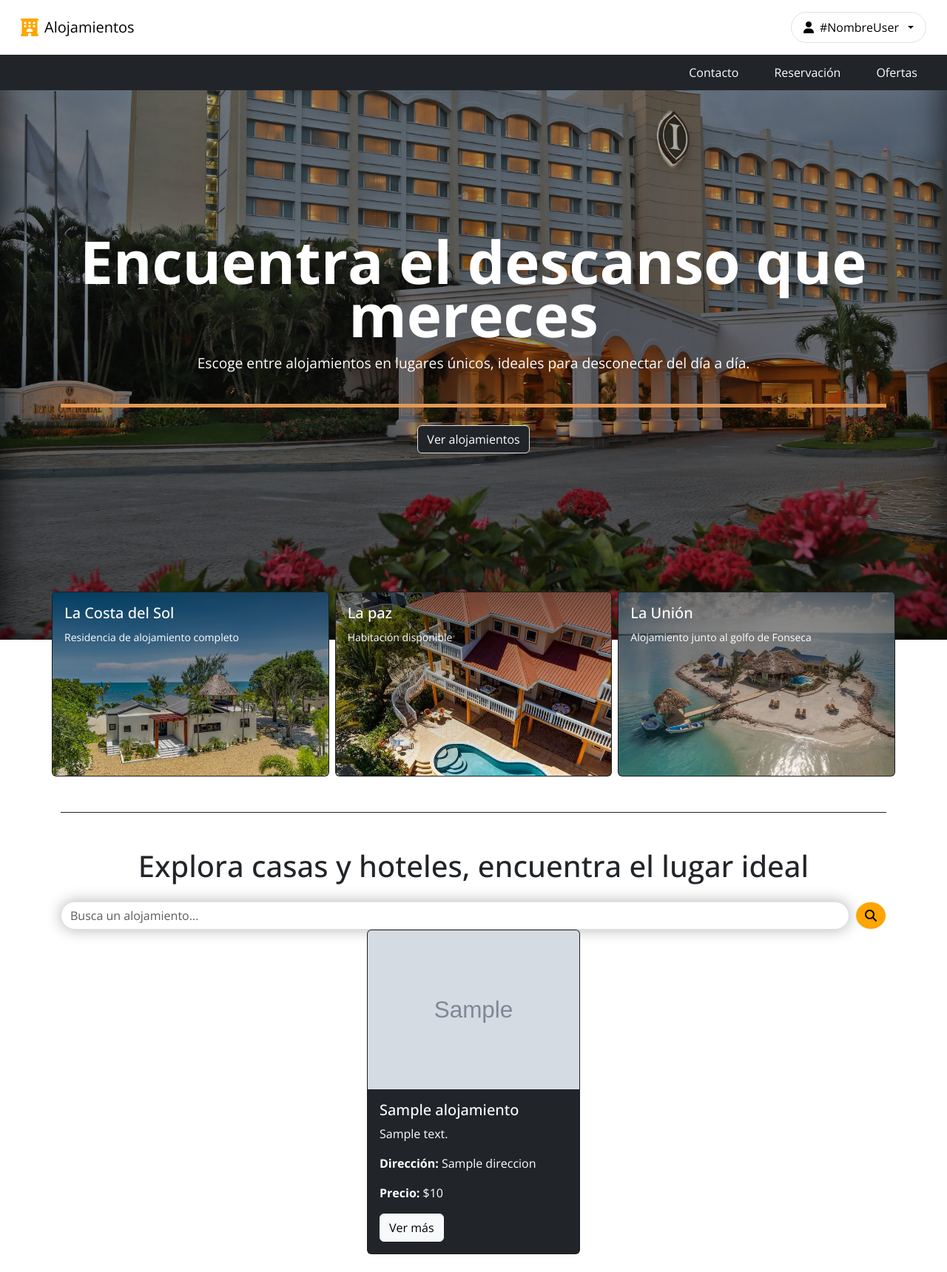
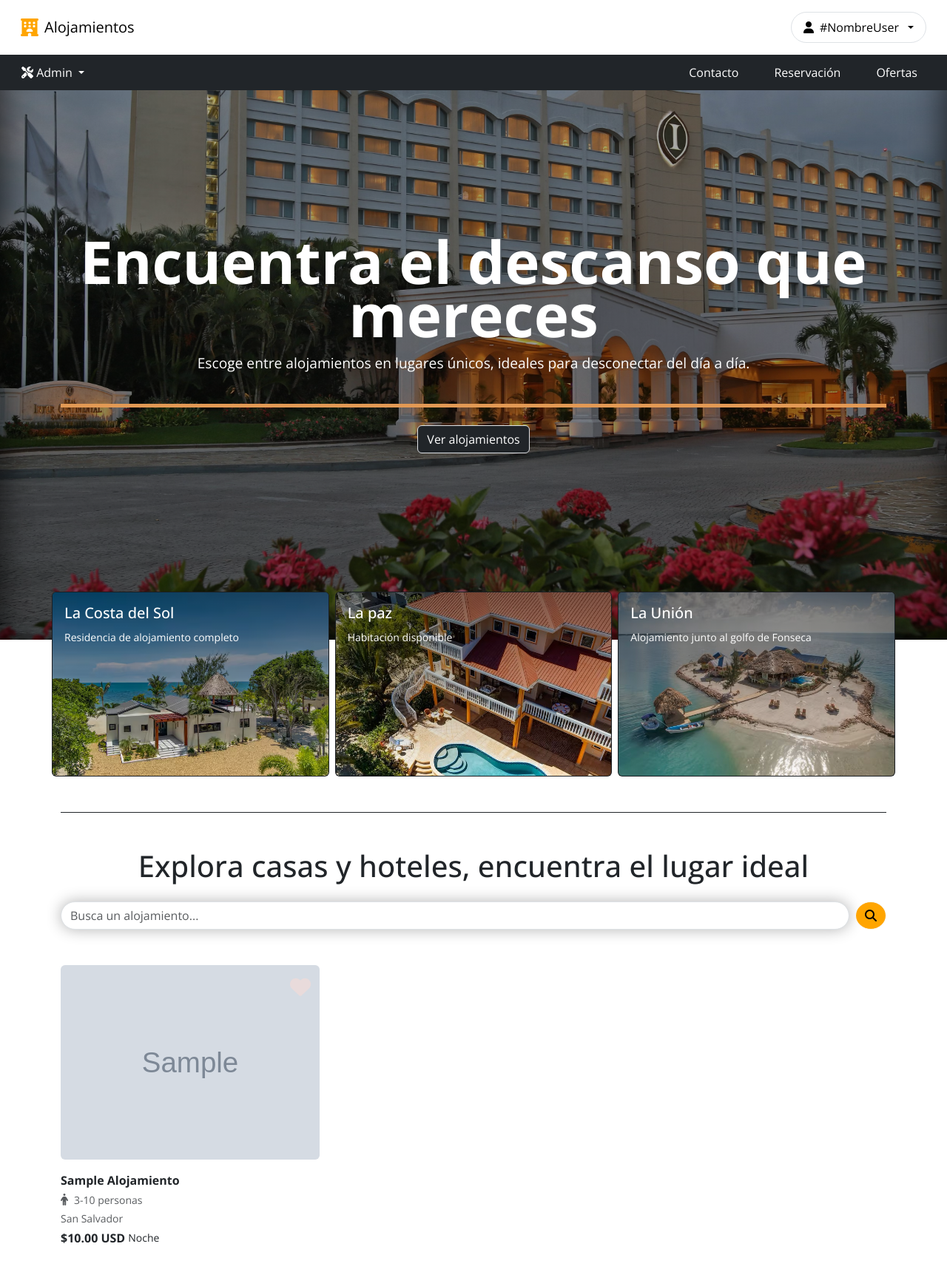
Before and after one commit to ernestolindo/alojamientos-app, a PHP site: template app/views/home.php in a window 1280 px wide. Shown: the whole page at 74% size. After the commit the page ends 1681 px from the top, so only its background shows below. Run offline with PHP 8.4, Linux system fonts and the light colour scheme; the template is opened without the code that fills it: most values are stand-ins (such as "Sample title", 1, 10 or a date in 2020); grey boxes marked "Sample" are stand-in pictures.

Commit message:
Añadiendo correctamente los alojamientos e interaccion de usuario

```diff
--- a/app/views/home.php
+++ b/app/views/home.php
@@ -5,6 +5,9 @@
     <meta charset="UTF-8" />
     <meta name="viewport" content="width=device-width, initial-scale=1.0" />
     <title>Alojamientos App</title>
+
+    <!-- home.css-->
+    <link href="../../public/css/home.css" rel="stylesheet">
 </head>
 
 <body style="font-family: 'Open Sans', serif">
@@ -30,37 +33,7 @@
             </section>
         </div>
 
-        <!--CONTENEDOR de cards-->
-        <div id="cards-presentation"
-            class="container h-50 d-flex justify-content-center align-items-center gap-2 bg-white p-0">
-
-            <!--Card-->
-            <div class="card text-bg-dark d-none d-md-block">
-                <img src="../../public/img/img-card-01.avif" class="card-img" alt="img-card">
-                <div class="card-img-overlay">
-                    <h5 class="card-title">La Costa del Sol</h5>
-                    <p class="card-text"><small>Residencia de alojamiento completo</small></p>
-                </div>
-            </div>
-
-            <!--Card-->
-            <div class="card text-bg-dark d-none d-md-block">
-                <img src="../../public/img/img-card-02.jpg" class="card-img" alt="img-card">
-                <div class="card-img-overlay">
-                    <h5 class="card-title">La paz</h5>
-                    <p class="card-text"><small>Habitación disponible</small></p>
-                </div>
-            </div>
-
-            <!--Card-->
-            <div class="card text-bg-dark d-none d-md-block">
-                <img src="../../public/img/img-card-03.jpg" class="card-img" alt="img-card">
-                <div class="card-img-overlay">
-                    <h5 class="card-title">La Unión</h5>
-                    <p class="card-text"><small>Alojamiento junto al golfo de Fonseca</small></p>
-                </div>
-            </div>
-        </div>
+        <?php include "app/views/partials/card-container-decoration.php"; ?> <!--CONTENEDOR de cards de decoracion-->
 
         <div class="container d-flex justify-content-center my-5">
             <div class="text-white bg-dark" style="height:1px; width:100%;">.</div>
@@ -84,28 +57,79 @@
             </div>
 
             <!--CARDS desde la DB-->
-            <div id="cards-presentation"
-                class="container h-50 d-flex justify-content-center align-items-center gap-2 bg-white p-0 flex-wrap">
+            <div id="cards-presentation" class="container h-50 d-flex justify-content-between align-items-center gap-2 bg-white p-0 flex-wrap mt-5">
 
                 <?php if (!empty($alojamientos)): ?>
                     <?php foreach ($alojamientos as $alojamiento): ?>
-                        <div class="card text-bg-dark" style="width: 18rem;">
-                            <img src="<?= htmlspecialchars($alojamiento['imagen']); ?>" class="card-img-top" alt="Imagen del alojamiento">
-                            <div class="card-body">
-                                <h5 class="card-title"><?= htmlspecialchars($alojamiento['nombre']); ?></h5>
-                                <p class="card-text"><?= htmlspecialchars($alojamiento['descripcion']); ?></p>
-                                <p class="card-text"><strong>Dirección:</strong> <?= htmlspecialchars($alojamiento['direccion']); ?></p>
-                                <p class="card-text"><strong>Precio:</strong> $<?= htmlspecialchars($alojamiento['precio']); ?></p>
-                                <a href="detalles.php?id=<?= $alojamiento['id']; ?>" class="btn btn-light">Ver más</a>
+                        <section>
+
+                            <!--Imagen-->
+                            <div class="img-card-alojamiento">
+                                <a class="text-dark text-decoration-none" href="detalles.php?id=<?= $alojamiento['id']; ?>" target="_blank">
+                                    <img class="img-fluid rounded" src="<?= htmlspecialchars($alojamiento['imagen']); ?>" alt="Alojamiento <?= htmlspecialchars($alojamiento['nombre']); ?>" width="350" height="300">
+                                </a>
+                                <button class="heart-btn text-center mt-5 p-0 bg-transparent border border-0" type="button" data-bs-toggle="tooltip" data-bs-placement="top" data-bs-title="+Favoritos">
+                                    <i class="fa-solid fa-heart fs-3"></i>
+                                </button>
+                            </div>
+
+                            <div class="d-flex flex-column gap-1 mt-3">
+
+                                <!--Nombre Alojamiento-->
+                                <strong class="text-capitalize"><?= htmlspecialchars($alojamiento['nombre']); ?></strong>
+
+                                <!--Numero personas-->
+                                <div class="d-flex flex-row gap-2 align-items-center">
+                                    <i class="fa-solid fa-person text-muted"></i>
+                                    <small class="text-muted">3-10 personas</small>
+                                </div>
+
+                                <!--Departamento ubicacion-->
+                                <small class="text-muted text-capitalize">San Salvador</small>
+
+                                <!--Precio-->
+                                <div class="d-flex flex-row gap-1 align-items-center">
+                                    <strong>$<?= htmlspecialchars(number_format($alojamiento['precio'], 2)); ?> USD</strong>
+                                    <small>Noche</small>
+                                </div>
+
+                            </div>
+                        </section>
+                    <?php endforeach; ?>
+                <?php else: ?>
+                    <p class="mt-3 text-center text-muted alert alert-warning">
+                        <strong>No hay alojamientos disponibles por el momento.</strong>
+                    </p>
+                <?php endif; ?>
+
+
+                <!-- <?php //if (!empty($alojamientos)):
+                        ?>
+                    <?php //foreach ($alojamientos as $alojamiento):
+                    ?>
+                        <div>
+                            <div class="card text-bg-light" style="width: 18rem;">
+                                <img src="<? //= htmlspecialchars($alojamiento['imagen']); ?>" class="card-img-top" alt="Imagen del alojamiento">
+                                <div class="card-body">
+                                    <strong class="card-title fs-6"><? //= htmlspecialchars($alojamiento['nombre']); ?></strong>
+                                    <p class="card-text"><? //= htmlspecialchars($alojamiento['descripcion']); ?></p>
+                                    <p class="card-text"><strong>Dirección:</strong> <? //= htmlspecialchars($alojamiento['direccion']); ?></p>
+                                    <p class="card-text"><strong>Precio:</strong> $<? //= htmlspecialchars($alojamiento['precio']); ?></p>
+                                    <a href="detalles.php?id=<? //= $alojamiento['id']; ?>" class="btn btn-light">Ver más</a>
+                                </div>
                             </div>
                         </div>
-                    <?php endforeach; ?>
-                <?php else: ?>
-                    <p>No hay alojamientos disponibles.</p>
-                <?php endif; ?>
+                    <? //php endforeach;
+                    ?>
+                <? //php else:
+                ?>
+                    <p class="mt-3 text-center text-muted alert alert-warning">
+                        <strong>No hay alojamientos disponibles por el momento.</strong>
+                    </p>
+                <? //php endif;
+                ?> -->
 
             </div>
-
         </section>
 
     </main>
@@ -116,6 +140,10 @@
     <script src="https://cdn.jsdelivr.net/npm/bootstrap@5.3.3/dist/js/bootstrap.bundle.min.js"
         integrity="sha384-YvpcrYf0tY3lHB60NNkmXc5s9fDVZLESaAA55NDzOxhy9GkcIdslK1eN7N6jIeHz"
         crossorigin="anonymous"></script>
+
+    <!--Nombre Alojamiento-->
+    <script src="../../public/js/home.js"></script>
+
 </body>
 
 </html>
--- /dev/null
+++ b/app/views/partials/card-container-decoration.php
@@ -0,0 +1,52 @@
+<!DOCTYPE html>
+<html lang="en">
+
+<head>
+    <meta charset="UTF-8">
+    <meta name="viewport" content="width=device-width, initial-scale=1.0">
+    <title></title>
+
+    <style>
+        /* Contenedor de CARDS */
+        .card-img-overlay {
+            background: linear-gradient(rgba(0, 0, 0, 0.5), rgba(0, 0, 0, 0.0));
+        }
+    </style>
+</head>
+
+<body>
+
+    <div id="cards-presentation"
+        class="container h-50 d-flex justify-content-center align-items-center gap-2 bg-white p-0">
+
+        <!--Card-->
+        <div class="card text-bg-dark d-none d-md-block">
+            <img src="../../public/img/img-card-01.avif" class="card-img" alt="img-card">
+            <div class="card-img-overlay">
+                <h5 class="card-title">La Costa del Sol</h5>
+                <p class="card-text"><small>Residencia de alojamiento completo</small></p>
+            </div>
+        </div>
+
+        <!--Card-->
+        <div class="card text-bg-dark d-none d-md-block">
+            <img src="../../public/img/img-card-02.jpg" class="card-img" alt="img-card">
+            <div class="card-img-overlay">
+                <h5 class="card-title">La paz</h5>
+                <p class="card-text"><small>Habitación disponible</small></p>
+            </div>
+        </div>
+
+        <!--Card-->
+        <div class="card text-bg-dark d-none d-md-block">
+            <img src="../../public/img/img-card-03.jpg" class="card-img" alt="img-card">
+            <div class="card-img-overlay">
+                <h5 class="card-title">La Unión</h5>
+                <p class="card-text"><small>Alojamiento junto al golfo de Fonseca</small></p>
+            </div>
+        </div>
+    </div>
+
+</body>
+
+</html>
--- a/app/views/partials/navbar.php
+++ b/app/views/partials/navbar.php
@@ -12,9 +12,6 @@
 
     <!--FONTAWESOME-->
     <link rel="stylesheet" href="https://cdnjs.cloudflare.com/ajax/libs/font-awesome/6.7.2/css/all.min.css">
-
-    <!-- home.css-->
-    <link href="../../public/css/home.css" rel="stylesheet">
 
     <!-- Estilos google fonts-->
     <style>
@@ -43,12 +40,12 @@
         }
 
         /*SEC-NAVBAR*/
-        .sec-navbar ul li a {
+        .sec-navbar .navbar-nav .nav-item a {
             transition: 0.3s ease;
             color: #fff;
         }
 
-        .sec-navbar ul li a:hover {
+        .sec-navbar .navbar-nav .nav-item a:hover {
             background-color: rgba(227, 228, 223, 0.37) !important;
             transition: 0.3s ease;
             color: #fff !important;
@@ -60,7 +57,7 @@
             .logo-title a,
             .main-navbar ul li,
             .main-navbar button,
-            .sec-navbar ul li a {
+            .sec-navbar .navbar-nav li a {
                 font-size: 0.9em !important;
             }
         }
@@ -102,7 +99,19 @@
 
         <!-- NAVBAR SECUNDARIO -->
         <nav class="sec-navbar navbar navbar-expand bg-dark p-1">
-            <div class="container-fluid justify-content-center justify-content-sm-end">
+            <div class="container-fluid justify-content-center justify-content-sm-between">
+
+                <!--Boton que solo debe aparecer al ADMIN-->
+                <div class="dropdown">
+                    <a class="btn dropdown-toggle text-white" href="#" role="button" data-bs-toggle="dropdown" aria-expanded="false">
+                        <i class="fa-solid fa-screwdriver-wrench"></i>
+                        Admin
+                    </a>
+
+                    <ul class="dropdown-menu">
+                        <li><a class="dropdown-item text-black" href="#">+ Añadir alojamiento</a></li>
+                    </ul>
+                </div>
 
                 <!--LISTA NAV-->
                 <ul class="navbar-nav">
--- a/config/Database.php
+++ b/config/Database.php
@@ -1,7 +1,7 @@
 <?php
 class Database
 {
-    private $host = "localhost";
+    private $host = "localhost:3307";
     private $db_name = "alojamientos_app";
     private $username = "root";
     private $password = "";
--- a/public/css/home.css
+++ b/public/css/home.css
@@ -61,14 +28,26 @@
     height: 5px;
 }
 
-/* Contenedor de CARDS */
-.card-img-overlay {
-    background: linear-gradient(rgba(0, 0, 0, 0.5), rgba(0, 0, 0, 0.0));
-}
-
 /* Form Buscar */
 .form-buscar input {
     box-shadow: 0 0 20px rgba(0, 0, 0, 0.3);
+}
+
+/* Cards de alojamiento de DB */
+.img-card-alojamiento {
+    position: relative;
+}
+.heart-btn {
+    position:absolute;
+    left:310px;
+    top:-32px;
+    transition: 0.3s ease;
+    cursor: pointer;
+    color: #e9dbdb !important;
+}
+.heart-btn .fa-heart:hover {
+    transform: scale(1.1);
+    transition: 0.3s ease;
 }
 
 @media(max-width: 950px) {
--- /dev/null
+++ b/public/js/home.js
@@ -0,0 +1,13 @@
+// boton de like
+const likeBtn = document.querySelectorAll('.heart-btn');
+
+likeBtn.forEach((button) => {
+    button.addEventListener('click', () => {
+        const icon = button.querySelector('.fa-heart');
+        icon.classList.toggle('text-danger');
+    });
+});
+
+//Tooltip
+const tooltipTriggerList = document.querySelectorAll('[data-bs-toggle="tooltip"]')
+const tooltipList = [...tooltipTriggerList].map(tooltipTriggerEl => new bootstrap.Tooltip(tooltipTriggerEl))
```
Also changed, not shown: other parts of public/css/home.css (+0 -33 lines).
